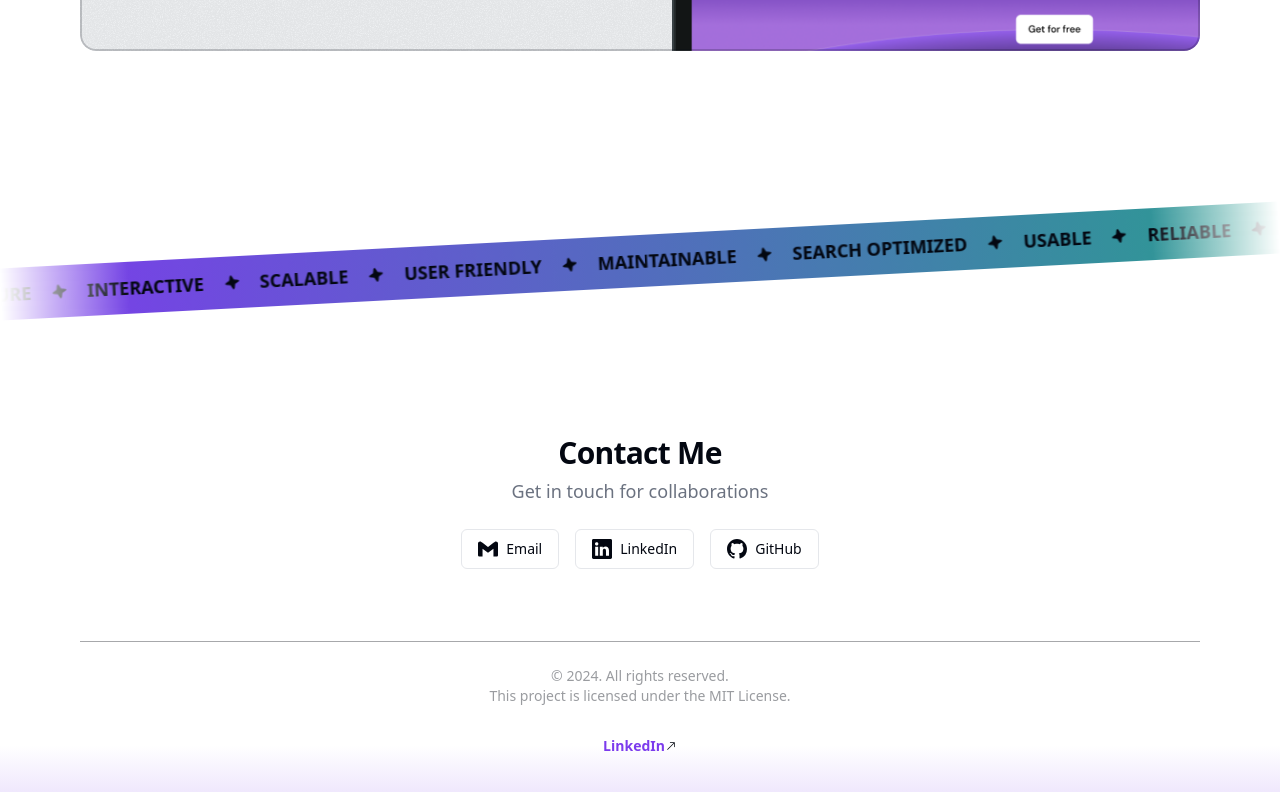
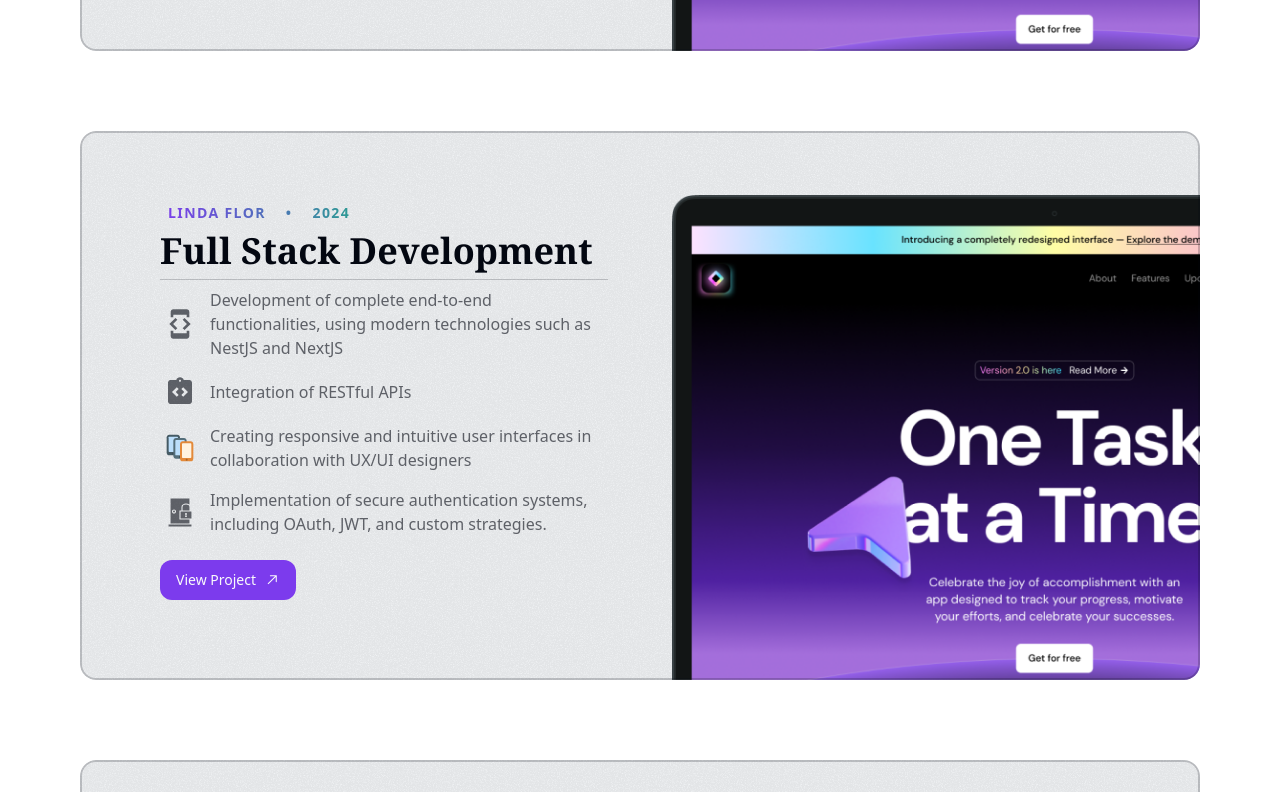
Before and after one commit to WellingtonVell/portfolio, a Next.js app: page / in a window 1280 px wide. Shown: the part 1620-2412 px from the top of the page. Built offline with nearby package versions, Linux system fonts and the light colour scheme.

Commit message:
chore: add index file to centralize exports in public folder
- Added `index.ts` file to the `public` folder
- Centralized all icon exports through the `index.ts` file for simplified imports across the project

```diff
--- a/public/icons.ts
+++ b/public/icons.ts
@@ -8,6 +8,9 @@ export {
 	MdIntegrationInstructions,
 	MdOutlineDeveloperMode,
 };
+
+import { DiMysql } from 'react-icons/di';
+export { DiMysql };
 
 import { LiaFlagUsaSolid } from 'react-icons/lia';
 export { LiaFlagUsaSolid };
@@ -21,13 +24,25 @@ export { GiLockedDoor, GiWaterfall };
 import { CgGym, CgSun } from 'react-icons/cg';
 export { CgGym, CgSun };
 
+import { RxArrowTopLeft } from 'react-icons/rx';
+export { RxArrowTopLeft };
+
 import {
 	BiArrowToBottom,
 	BiChevronRight,
+	BiLogoHtml5,
+	BiLogoPostgresql,
 	BiMoon,
 	BiPhoneCall,
 } from 'react-icons/bi';
-export { BiArrowToBottom, BiChevronRight, BiMoon, BiPhoneCall };
+export {
+	BiArrowToBottom,
+	BiChevronRight,
+	BiLogoHtml5,
+	BiLogoPostgresql,
+	BiMoon,
+	BiPhoneCall,
+};
 
 import {
 	BsArrowLeft,
@@ -46,11 +61,29 @@ export {
 	BsMusicNoteBeamed,
 };
 
-import { SiGmail } from 'react-icons/si';
-export { SiGmail };
+import {
+	SiExpress,
+	SiGmail,
+	SiJavascript,
+	SiMongodb,
+	SiNestjs,
+	SiNextdotjs,
+	SiPrisma,
+	SiTypescript,
+} from 'react-icons/si';
+export {
+	SiExpress,
+	SiGmail,
+	SiJavascript,
+	SiMongodb,
+	SiNestjs,
+	SiNextdotjs,
+	SiPrisma,
+	SiTypescript,
+};
 
-import { RiToolsFill } from 'react-icons/ri';
-export { RiToolsFill };
+import { RiTailwindCssFill, RiToolsFill } from 'react-icons/ri';
+export { RiTailwindCssFill, RiToolsFill };
 
 import { TbBeach } from 'react-icons/tb';
 export { TbBeach };
@@ -58,8 +91,17 @@ export { TbBeach };
 import { IoGameController } from 'react-icons/io5';
 export { IoGameController };
 
+import { IoLogoCss3 } from 'react-icons/io';
+export { IoLogoCss3 };
+
 import { HiSparkles } from 'react-icons/hi';
 export { HiSparkles };
 
 import { PiStarFourFill, PiStudent } from 'react-icons/pi';
 export { PiStarFourFill, PiStudent };
+
+import { FaDocker, FaFigma, FaNodeJs, FaReact } from 'react-icons/fa';
+export { FaDocker, FaFigma, FaNodeJs, FaReact };
+
+import { FaGolang } from 'react-icons/fa6';
+export { FaGolang };
--- /dev/null
+++ b/public/index.ts
@@ -0,0 +1,8 @@
+import Grain from '@/../public/grain.jpg';
+import HeroComputer from '@/../public/hero-computer.png';
+import SwitchDark from '@/../public/switch-dark.png';
+import SwitchLight from '@/../public/switch-light.png';
+import Template from '@/../public/template.png';
+
+export * from './icons';
+export { Grain, HeroComputer, SwitchDark, SwitchLight, Template };
--- a/src/components/Switch-theme.tsx
+++ b/src/components/Switch-theme.tsx
@@ -1,6 +1,6 @@
 'use client';
 
-import { BiMoon, CgSun } from '@/../public/icons';
+import { BiMoon, CgSun } from '@/../public';
 import { Button } from '@/components/ui/Button';
 import { useTheme } from 'next-themes';
 import Image from 'next/image';
--- a/src/components/pages/landing/AnimatedBgHero.tsx
+++ b/src/components/pages/landing/AnimatedBgHero.tsx
@@ -1,5 +1,5 @@
-import grain from '@/../public/grain.jpg';
-import { BsCircleFill, HiSparkles, PiStarFourFill } from '@/../public/icons';
+// biome-ignore format: Single line import
+import { BsCircleFill, Grain, HiSparkles, PiStarFourFill } from '@/../public';
 import Orbit from './Orbit';
 
 const AnimatedBgHero = () => {
@@ -10,7 +10,7 @@ const AnimatedBgHero = () => {
 		>
 			<span
 				className='absolute inset-0 opacity-[5%]'
-				style={{ backgroundImage: `url(${grain.src})` }}
+				style={{ backgroundImage: `url(${Grain.src})` }}
 			/>
 
 			<div className='absolute inset-0 overflow-x-clip'>
--- a/src/components/pages/landing/Contact.tsx
+++ b/src/components/pages/landing/Contact.tsx
@@ -1,4 +1,4 @@
-import { BsGithub, BsLinkedin, SiGmail } from '@/../public/icons';
+import { BsGithub, BsLinkedin, SiGmail } from '@/../public';
 import { Button } from '@/components/ui/Button';
 // biome-ignore format: Single line import
 import { Card, CardContent, CardDescription, CardHeader, CardTitle } from '@/components/ui/Card';
--- a/src/components/pages/landing/Hero.tsx
+++ b/src/components/pages/landing/Hero.tsx
@@ -1,5 +1,4 @@
-import hero from '@/../public/hero-computer.png';
-import { BiArrowToBottom, BiPhoneCall } from '@/../public/icons';
+import { BiArrowToBottom, BiPhoneCall, HeroComputer } from '@/../public';
 import { Button } from '@/components/ui/Button';
 import Image from 'next/image';
 import { AnimatedBgHero } from '.';
@@ -12,7 +11,7 @@ export default function Hero() {
 					<AnimatedBgHero />
 					<div className='grid grid-flow-row place-items-center z-0'>
 						<Image
-							src={hero}
+							src={HeroComputer}
 							alt='Hero'
 							priority
 							quality={100}
--- a/src/components/pages/landing/Projects.tsx
+++ b/src/components/pages/landing/Projects.tsx
@@ -1,14 +1,8 @@
-import grain from '@/../public/grain.jpg';
+// biome-ignore format: Single line import
+import { FcMultipleSmartphones, GiLockedDoor, Grain, MdIntegrationInstructions, MdOutlineDeveloperMode, RxArrowTopLeft, Template } from '@/../public';
 import { Button } from '@/components/ui/Button';
 import Image, { type StaticImageData } from 'next/image';
 import Link from 'next/link';
-import type { PropsWithChildren } from 'react';
-import { FcMultipleSmartphones } from 'react-icons/fc';
-import { GiLockedDoor } from 'react-icons/gi';
-// biome-ignore format: Single line import
-import { MdIntegrationInstructions, MdOutlineDeveloperMode } from 'react-icons/md';
-import { RxArrowTopLeft } from 'react-icons/rx';
-import Template from '../../../../public/template.png';
 
 const Projects = () => {
 	return (
@@ -25,14 +19,16 @@ const Projects = () => {
 					See how i transform concepts into engaging digital experiences
 				</h5>
 				<div className='my-10 grid grid-flow-row gap-20 w-full justify-items-center'>
-					{projects.map(project => (
+					{[...projects, ...projects, ...projects, ...projects].map(
+						(project, index) => (
 							<div
 								key={project.title}
-							className={`bg-muted relative z-0 pt-4 px-8 rounded-2xl lg:px-20 lg:pt-16 lg:max-w-[1200px] after:content-[''] after:absolute after:inset-0 after:-z-10 overflow-hidden after:outline-2 after:outline after:-outline-offset-2 after:outline-foreground/20 after:rounded-2xl`}
+								className={`bg-muted z-0 pt-4 px-8 rounded-2xl lg:px-20 lg:pt-16 lg:max-w-[1200px] after:content-[''] after:absolute after:inset-0 after:-z-10 overflow-hidden after:outline-2 after:outline after:-outline-offset-2 after:outline-foreground/20 after:rounded-2xl sticky`}
+								style={{ top: `calc(8rem + ${index * 1}rem)` }}
 							>
 								<span
 									className='absolute inset-0 opacity-5 -z-50'
-								style={{ backgroundImage: `url(${grain.src})` }}
+									style={{ backgroundImage: `url(${Grain.src})` }}
 								/>
 								<div className='lg:grid lg:grid-cols-2 lg:gap-16'>
 									<div className='lg:pb-16'>
@@ -70,7 +66,8 @@ const Projects = () => {
 									</div>
 								</div>
 							</div>
-					))}
+						),
+					)}
 				</div>
 			</div>
 		</section>
@@ -91,7 +88,7 @@ type Project = {
 	image: StaticImageData;
 };
 
-const projects: PropsWithChildren<Project>[] = [
+const projects: Project[] = [
 	{
 		year: 2024,
 		title: 'Full Stack Development',
@@ -108,7 +105,6 @@ const projects: PropsWithChildren<Project>[] = [
 			},
 			{
 				icon: FcMultipleSmartphones,
-
 				title:
 					'Creating responsive and intuitive user interfaces in collaboration with UX/UI designers',
 			},
--- a/src/components/pages/landing/Tape.tsx
+++ b/src/components/pages/landing/Tape.tsx
@@ -1,4 +1,4 @@
-import { PiStarFourFill } from '@/../public/icons';
+import { PiStarFourFill } from '@/../public';
 
 const Tape = () => {
 	return (
--- a/src/components/ui/DropdownMenu/DropdownMenuCheckboxItem.tsx
+++ b/src/components/ui/DropdownMenu/DropdownMenuCheckboxItem.tsx
@@ -1,7 +1,7 @@
 import { cn } from '@/lib/utils';
 import * as DropdownMenuPrimitive from '@radix-ui/react-dropdown-menu';
 
-import { MdCheckCircleOutline } from '@/../public/icons';
+import { MdCheckCircleOutline } from '@/../public';
 import React from 'react';
 
 const DropdownMenuCheckboxItem = React.forwardRef<
--- a/src/components/ui/DropdownMenu/DropdownMenuRadioItem.tsx
+++ b/src/components/ui/DropdownMenu/DropdownMenuRadioItem.tsx
@@ -1,4 +1,4 @@
-import { BsDot } from '@/../public/icons';
+import { BsDot } from '@/../public';
 import { cn } from '@/lib/utils';
 import * as DropdownMenuPrimitive from '@radix-ui/react-dropdown-menu';
 import React from 'react';
--- a/src/components/ui/DropdownMenu/DropdownMenuSubTrigger.tsx
+++ b/src/components/ui/DropdownMenu/DropdownMenuSubTrigger.tsx
@@ -1,4 +1,4 @@
-import { BiChevronRight } from '@/../public/icons';
+import { BiChevronRight } from '@/../public';
 import { cn } from '@/lib/utils';
 import * as DropdownMenuPrimitive from '@radix-ui/react-dropdown-menu';
 import React from 'react';
```
Lines whose indentation alone changed are shown as unchanged.
